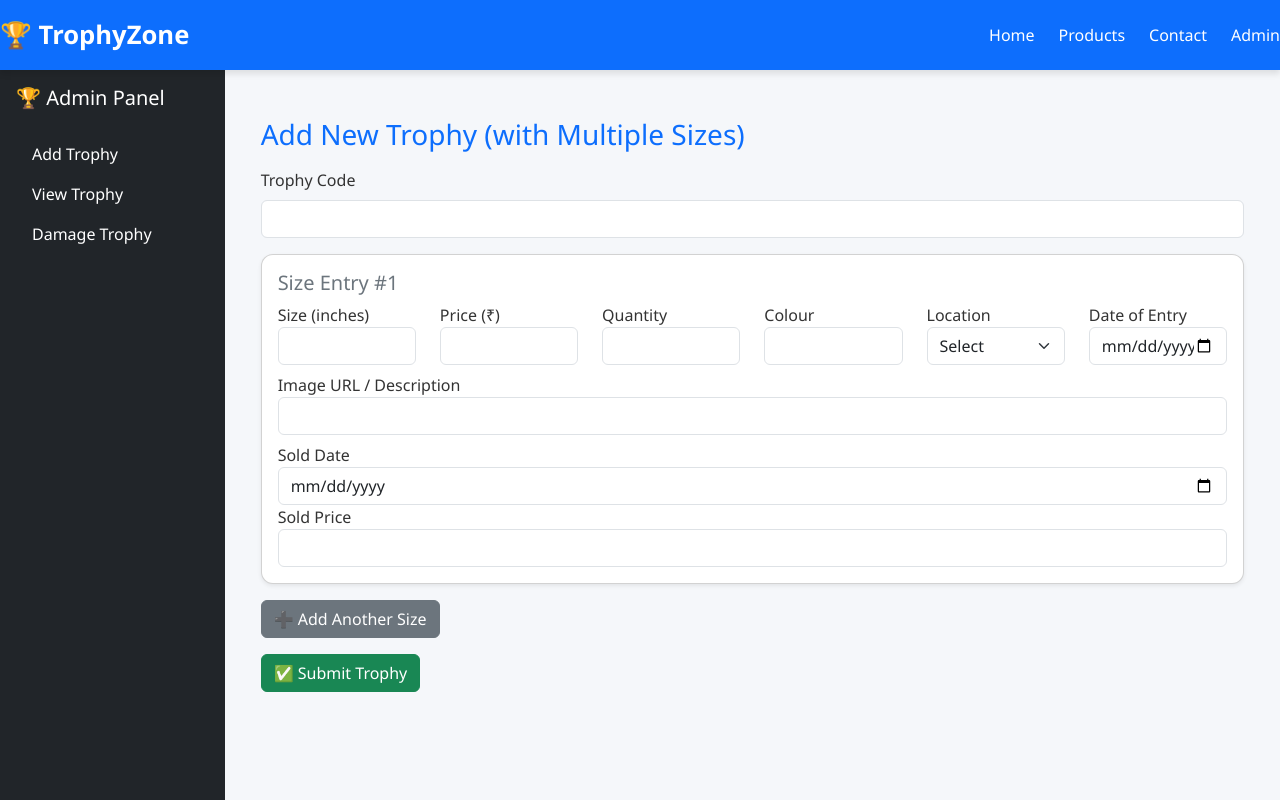
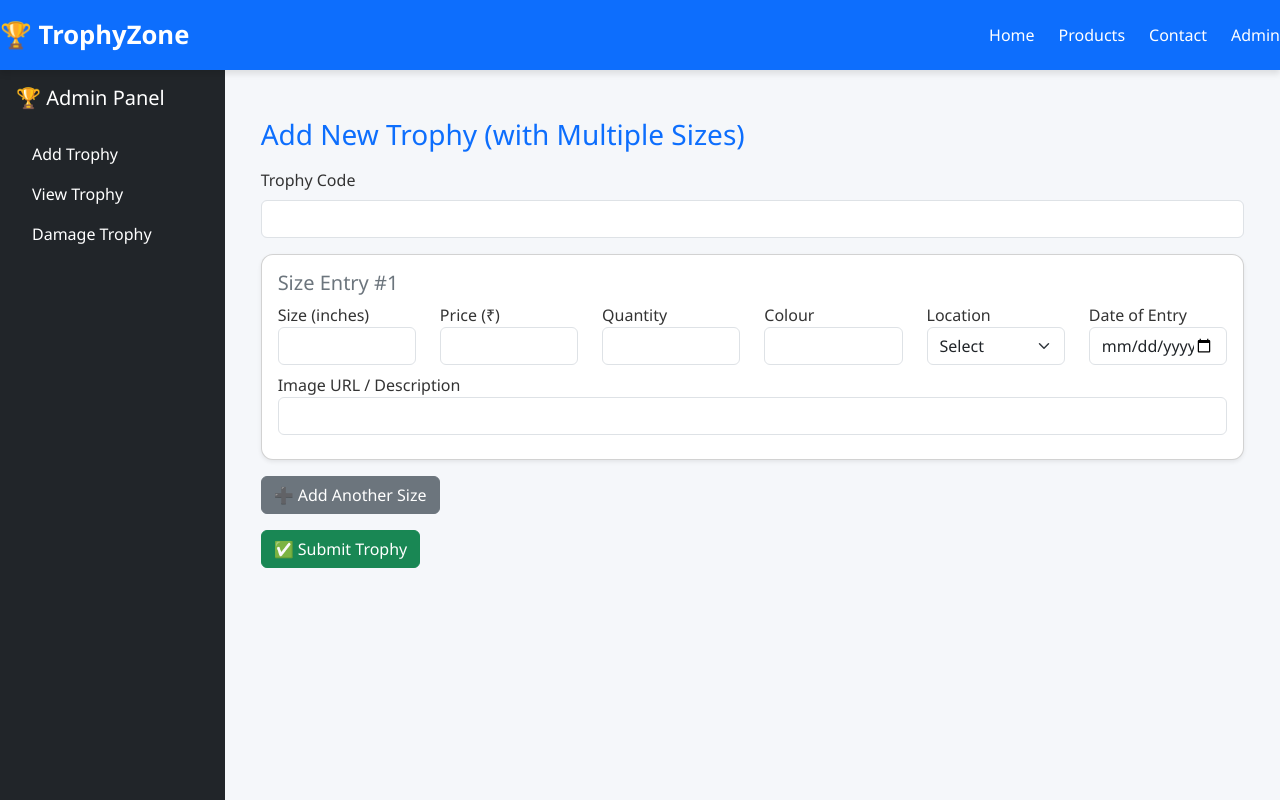
Before and after one commit to PranavSatam2/raje-trophy, a React (Create React App) app in the folder frontend/: page /admin/dashboard/add-trophy in a window 1280 px wide. Shown: the top 800 px of the page. Built offline with nearby package versions, Linux system fonts and the light colour scheme.

Commit message:
change done in add trophy and storeacc.java

```diff
--- a/frontend/src/pages/AddTrophy.js
+++ b/frontend/src/pages/AddTrophy.js
@@ -200,29 +200,6 @@ function AddTrophy() {
                   className="form-control"
                 />
               </div>
-
-              <div className="form-group">
-                <label>Sold Date</label>
-                <input
-                  type="date"
-                  name="soldDate"
-                  className="form-control"
-                  value={entry.soldDate}
-                  onChange={(e) => handleSizeChange(index, e)}
-                />
-              </div>
-
-              <div className="form-group">
-                <label>Sold Price</label>
-                <input
-                  type="number"
-                  name="soldPrice"
-                  className="form-control"
-                  value={entry.soldPrice}
-                  onChange={(e) => handleSizeChange(index, e)}
-                />
-              </div>
-
             </div>
 
             {formData.sizes.length > 1 && (
```
Also changed, not shown: 1 other file (tests, documents, lock files or other folders).
